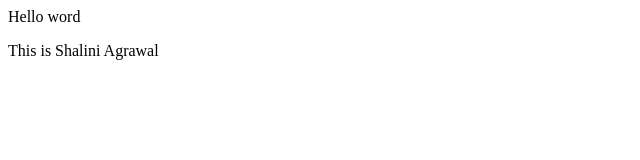
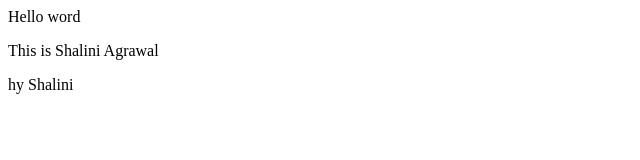
Before and after one commit to ShaliniAgrawal12/ShaliniAgrawal12, a plain HTML site: page index.html in a window 1280 px wide. Shown: the full height of the page, 0-640 px from the left. Drawn offline with Linux system fonts and the light colour scheme.

Commit message:
new html

```diff
--- a/index.html
+++ b/index.html
@@ -1,2 +1,3 @@
 <p>Hello word</p>
 <p>This is Shalini Agrawal</p>
+<p> hy Shalini</p>
```
